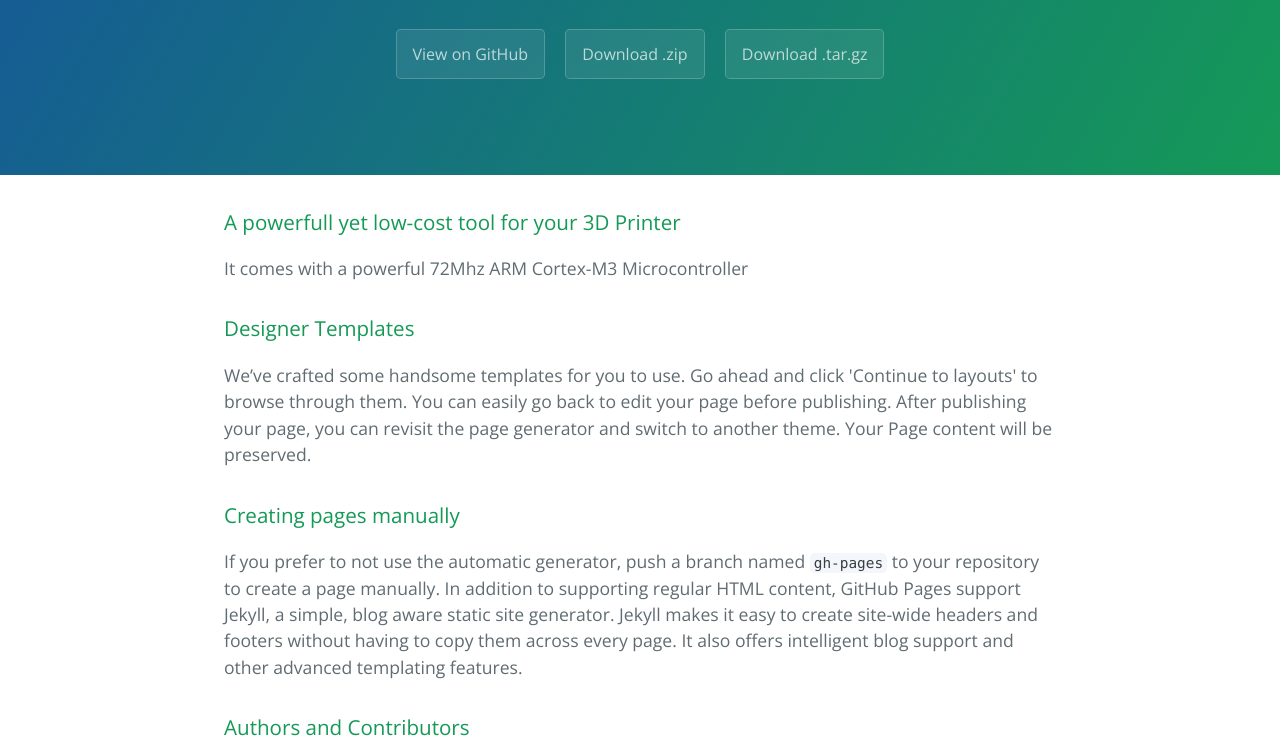
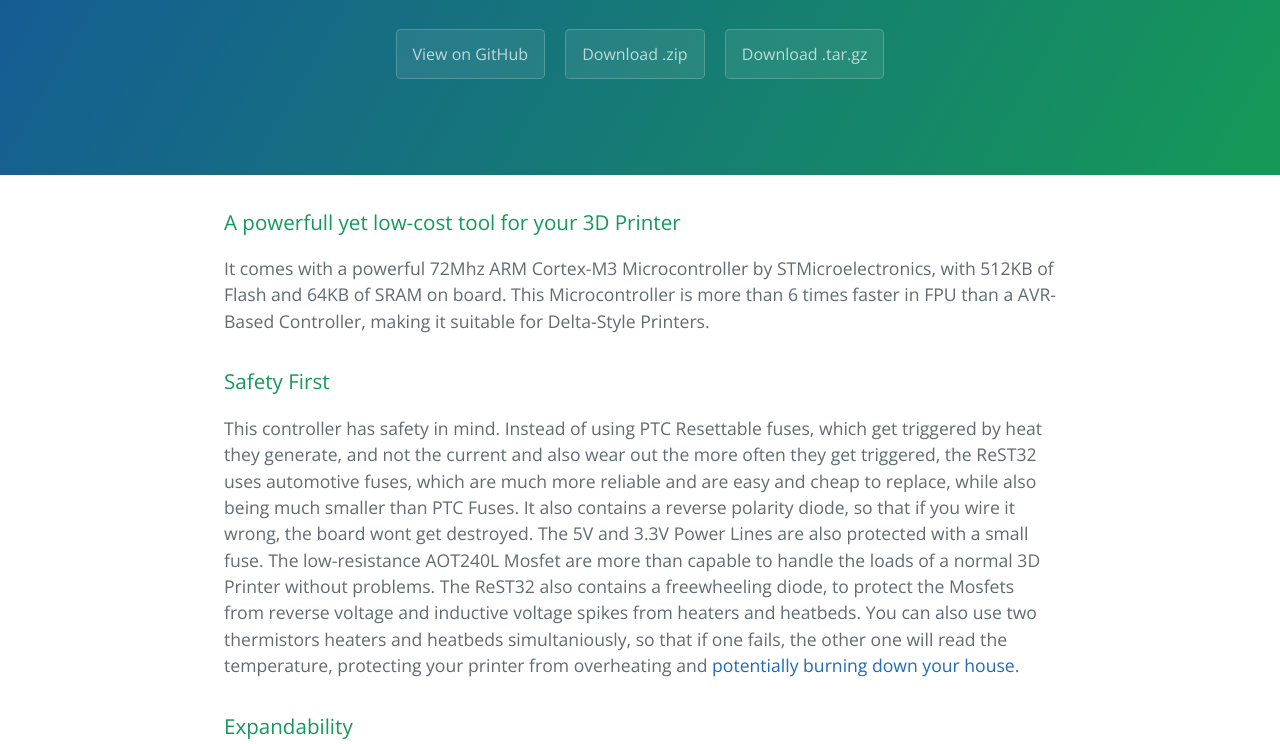
Before and after one commit to berryelectronics/ReST32, a plain HTML site: page index.html in a window 1280 px wide. Shown: the part 208-952 px from the top of the page. Drawn offline with nearby package versions, Linux system fonts and the light colour scheme.

```diff
--- a/index.html
+++ b/index.html
@@ -22,17 +22,25 @@
       <h3>
 <a id="a-powerfull-yet-low-cost-tool-for-your-3d-printer" class="anchor" href="#a-powerfull-yet-low-cost-tool-for-your-3d-printer" aria-hidden="true"><span aria-hidden="true" class="octicon octicon-link"></span></a>A powerfull yet low-cost tool for your 3D Printer</h3>
 
-<p>It comes with a powerful 72Mhz ARM Cortex-M3 Microcontroller</p>
+<p>It comes with a powerful 72Mhz ARM Cortex-M3 Microcontroller by STMicroelectronics, with 512KB of Flash and 64KB of SRAM on board. This Microcontroller is more than 6 times faster in FPU than a AVR-Based Controller, making it suitable for Delta-Style Printers.</p>
 
 <h3>
-<a id="designer-templates" class="anchor" href="#designer-templates" aria-hidden="true"><span aria-hidden="true" class="octicon octicon-link"></span></a>Designer Templates</h3>
+<a id="safety-first" class="anchor" href="#safety-first" aria-hidden="true"><span aria-hidden="true" class="octicon octicon-link"></span></a>Safety First</h3>
 
-<p>We’ve crafted some handsome templates for you to use. Go ahead and click 'Continue to layouts' to browse through them. You can easily go back to edit your page before publishing. After publishing your page, you can revisit the page generator and switch to another theme. Your Page content will be preserved.</p>
+<p>This controller has safety in mind. Instead of using PTC Resettable fuses, which get triggered by heat they generate, and not the current and also wear out the more often they get triggered, the ReST32 uses automotive fuses, which are much more reliable and are easy and cheap to replace, while also being much smaller than PTC Fuses.
+It also contains a reverse polarity diode, so that if you wire it wrong, the board wont get destroyed.
+The 5V and 3.3V Power Lines are also protected with a small fuse.
+The low-resistance AOT240L Mosfet are more than capable to handle the loads of a normal 3D Printer without problems. The ReST32 also contains a freewheeling diode, to protect the Mosfets from reverse voltage and inductive voltage spikes from heaters and heatbeds.
+You can also use two thermistors heaters and heatbeds simultaniously, so that if one fails, the other one will read the temperature, protecting your printer from overheating and <a href="https://3dprint.com/wp-content/uploads/2014/10/IMG_1259_zps950e6e59.jpg">potentially burning down your house</a>.</p>
 
 <h3>
-<a id="creating-pages-manually" class="anchor" href="#creating-pages-manually" aria-hidden="true"><span aria-hidden="true" class="octicon octicon-link"></span></a>Creating pages manually</h3>
+<a id="expandability" class="anchor" href="#expandability" aria-hidden="true"><span aria-hidden="true" class="octicon octicon-link"></span></a>Expandability</h3>
 
-<p>If you prefer to not use the automatic generator, push a branch named <code>gh-pages</code> to your repository to create a page manually. In addition to supporting regular HTML content, GitHub Pages support Jekyll, a simple, blog aware static site generator. Jekyll makes it easy to create site-wide headers and footers without having to copy them across every page. It also offers intelligent blog support and other advanced templating features.</p>
+<p>Although the ReST32 is capable of dual Extrusions, you get an extra 10 IO Pins to play around with, aswell as two Servo Motor Headers. The LCD and SPI Connector is also very capable and rich of IO. It has an SPI Port with 2 CS Pins and Connection for a 8 bit Parallel LCD with 4 Control Pins and an extra PWM Pin to use with f.ex. Backlights with Full Color Displays.
+Currently, there is a SD Card Adapter and an Adapter to use the popular RepRapDiscount Full Graphic Smart Controller.</p>
+
+<h3>
+<a id="features" class="anchor" href="#features" aria-hidden="true"><span aria-hidden="true" class="octicon octicon-link"></span></a>Features</h3>
 
 <h3>
 <a id="authors-and-contributors" class="anchor" href="#authors-and-contributors" aria-hidden="true"><span aria-hidden="true" class="octicon octicon-link"></span></a>Authors and Contributors</h3>
```
Also changed, not shown: params.json (+1 -1 lines).
